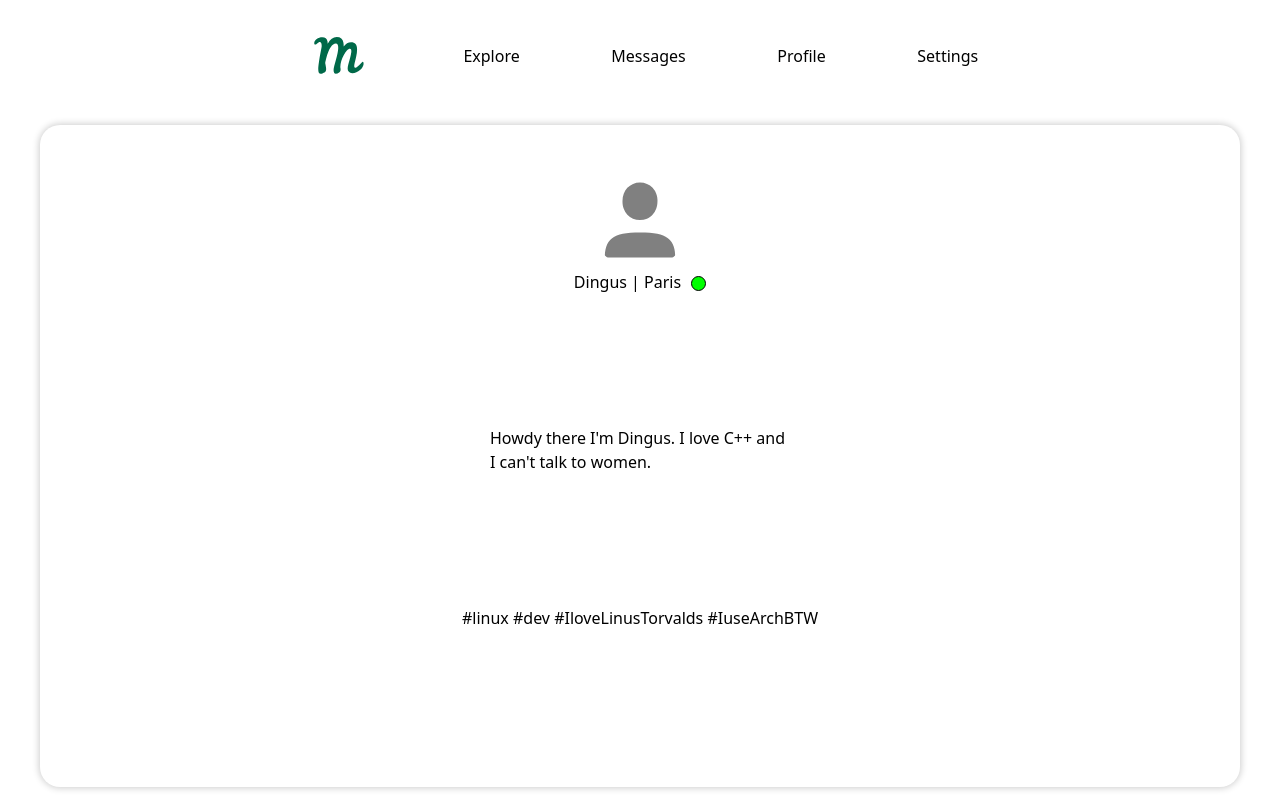
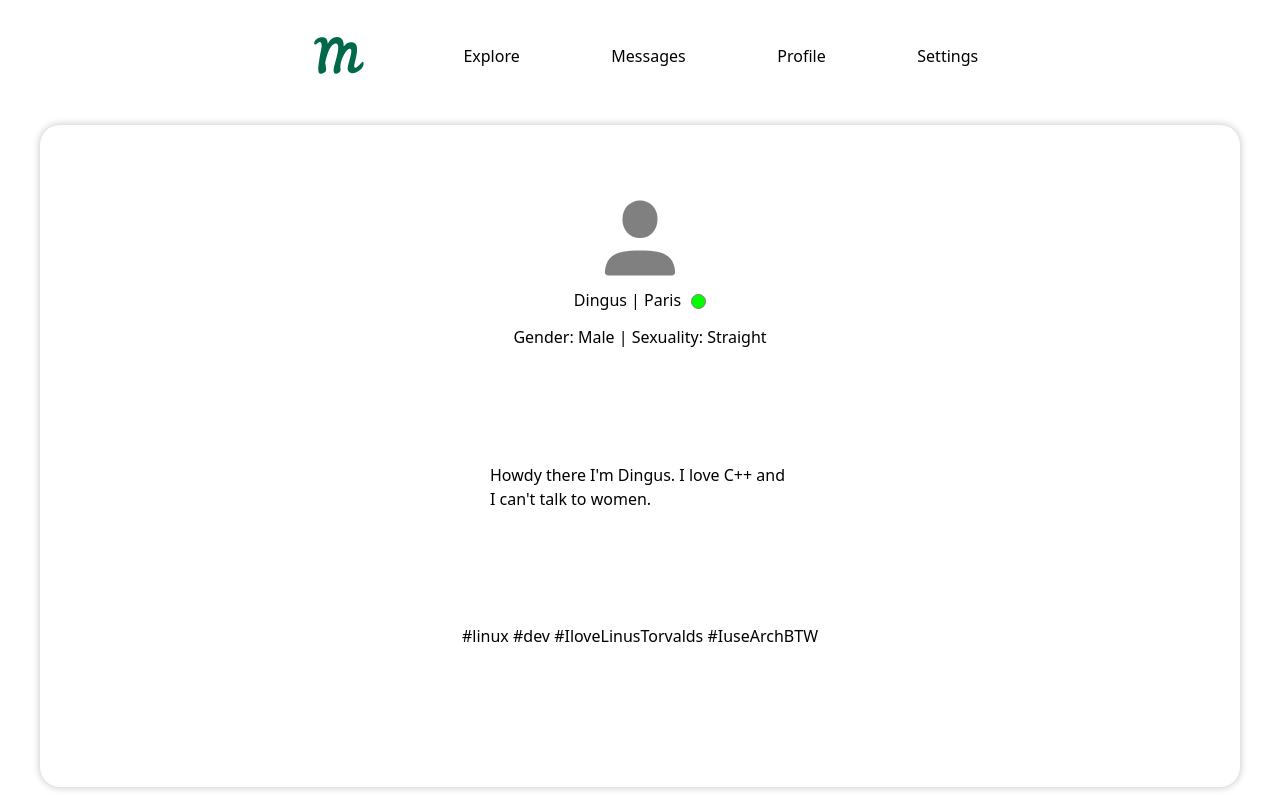
Before and after one commit to BHTho/Matcha, a React (Vite) app in the folder client/: page /profile in a window 1280 px wide. Built offline with nearby package versions, Linux system fonts and the light colour scheme.

Commit message:
added extra user attributes to profile

```diff
--- a/client/src/pages/Profile/Profile.module.css
+++ b/client/src/pages/Profile/Profile.module.css
@@ -41,9 +41,13 @@
     align-self: center;
     width: 15px;
     height: 15px;
-    border: 1px solid black;
+    border: 1px solid rgb(124, 123, 123);
     border-radius: 50%;
     margin-bottom: -2px;
+}
+
+.ProfileAttr {
+    margin-top: 5%;
 }
 
 .online {
--- a/client/src/pages/Profile/Profile.tsx
+++ b/client/src/pages/Profile/Profile.tsx
@@ -24,8 +24,8 @@ const dummyUser : UserProfile = {
     email: "dingus@42.fr",
     bio: "Howdy there I'm Dingus. I love C++ and I can't talk to women.",
     tags: ["#linux","#dev","#IloveLinusTorvalds","#IuseArchBTW"],
-    sexuality: "straight",
-    gender: "male",
+    sexuality: "Straight",
+    gender: "Male",
     accntCoords: ["48.8575", "2.3514"], // Paris Coords
     city: "Paris",
     status: "online",
@@ -41,6 +41,9 @@ function Profile() {
                         <h1 className={styles.ProfileName}>{dummyUser.firstName} | {dummyUser.city}</h1>
                         <div className={styles[dummyUser.status]}></div>
                     </div>
+                <div className={styles.ProfileAttr}>
+                    Gender: {dummyUser.gender} | Sexuality: {dummyUser.sexuality}
+                </div>
                 </div>
                 <div className={styles.ProfileBio}>
                     {dummyUser.bio}
```
